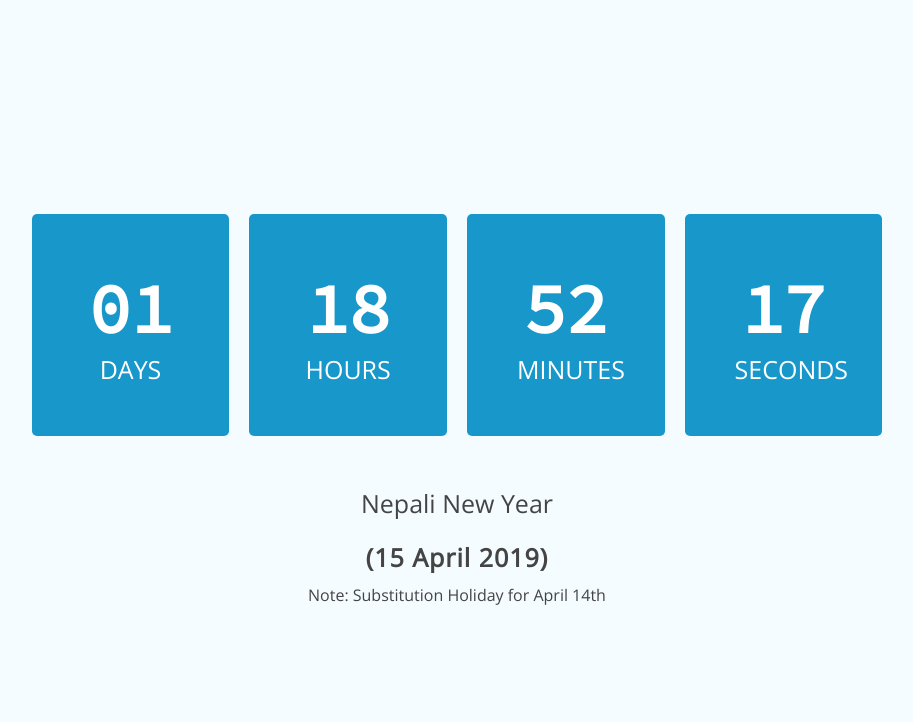
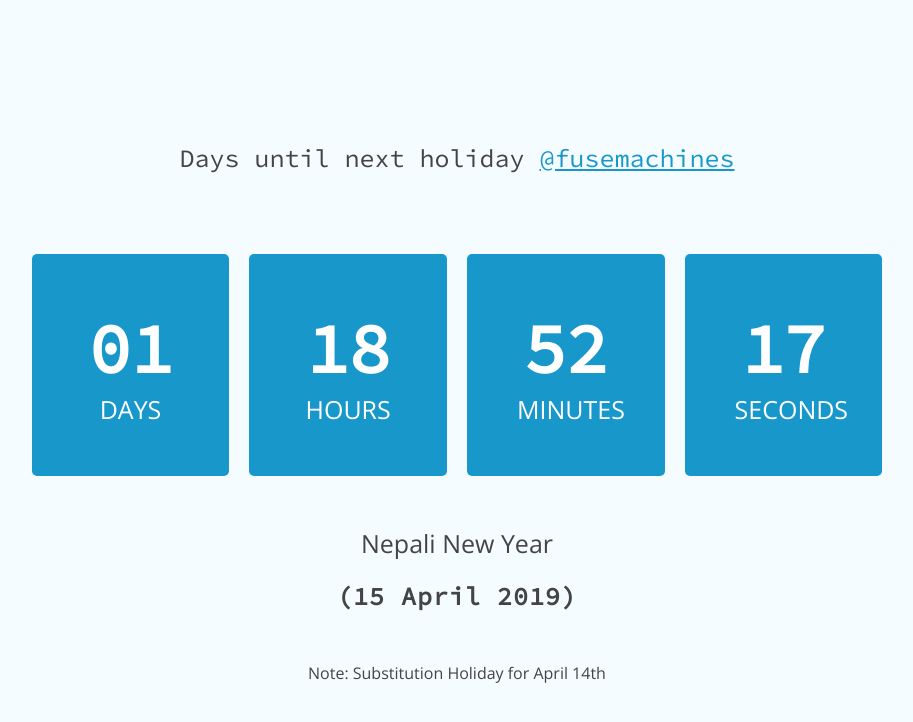
Before and after one commit to pragyakar/days-until, a React (Create React App) app: page / in a window 1280 px wide. Shown: the top 722 px of the page, without its empty margins (183-1096 px from the left). Built offline with nearby package versions, Linux system fonts and the light colour scheme.

Commit message:
:hammer: Minor changes and refactor

```diff
--- a/public/index.html
+++ b/public/index.html
@@ -8,7 +8,7 @@
       content="width=device-width, initial-scale=1, shrink-to-fit=no"
     />
     <link rel="manifest" href="%PUBLIC_URL%/manifest.json" />
-    <title>Days Until : FM holiday Countdown</title>
+    <title>FM Holiday Countdown</title>
     <link href="https://fonts.googleapis.com/css?family=Open+Sans|Source+Code+Pro" rel="stylesheet">
   </head>
   <body>
--- a/src/App.css
+++ b/src/App.css
@@ -10,19 +10,31 @@
   transition: 0.4s ease;
 }
 
+.app-title {
+  font-size: 25px;
+  font-family: 'Source Code Pro', monospace;
+  margin-bottom: 50px;
+}
+
+.logo {
+  color: var(--primary-color);
+  text-decoration: underline;
+}
+
 .event-name {
   font-size: 25px;
   margin: 20px;
 }
 
 .event-date {
+  font-weight: 700;
   font-size: 25px;
-  font-weight: 700;
   letter-spacing: 1px;
+  font-family: 'Source Code Pro', monospace;
 }
 
 .event-remarks {
-  margin: 10px;
+  margin-top: 50px;
 }
 
 .clock-container {
--- a/src/components/Counter/Counter.jsx
+++ b/src/components/Counter/Counter.jsx
@@ -63,6 +63,7 @@ class Counter extends React.Component {
 
     return (
         <div className="event-container">
+          <p className="app-title">Days until next holiday <span className="logo">@fusemachines</span></p>
           <Clock nextHolidayDate={nextHolidayDate} />
           <span className="event-name">{this.state.nextHoliday.occasion}</span>
           <span className="event-date">({this.state.nextHoliday.date})</span>
```
